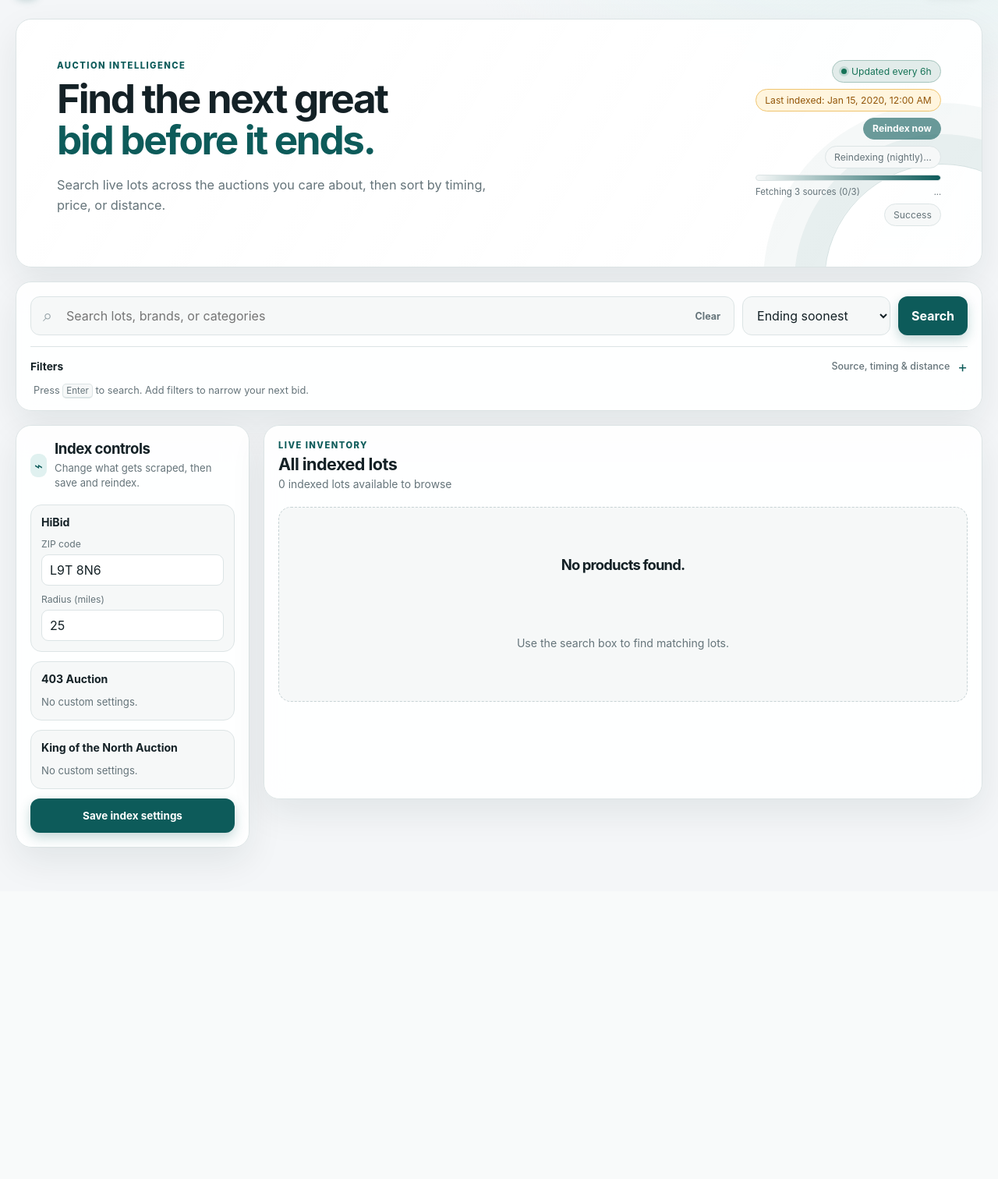
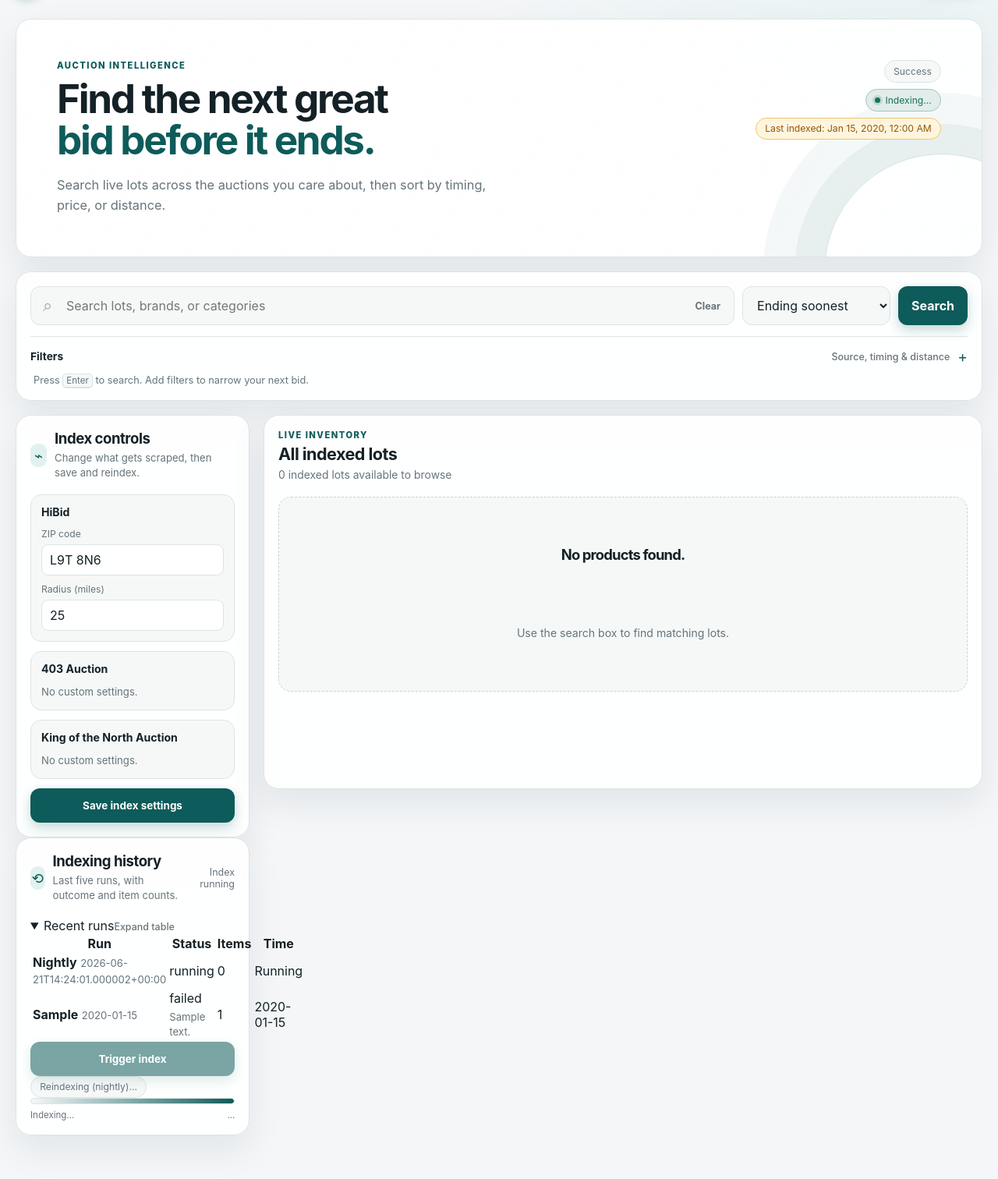
Before and after one commit to alisaleemh/auction-hunter, a Flask app: page / in a window 1280 px wide. Shown: the part 64-1576 px from the top of the page at 78% size. Before the commit the page ends 1172 px from the top, so only its background shows below. Run offline with Flask 3, Linux system fonts and the light colour scheme; tables that the repository leaves empty hold one stand-in row (values such as "Sample post"); some libraries are stand-ins or nearby versions.

Commit message:
Add indexing history panel

```diff
--- a/app.py
+++ b/app.py
@@ -52,6 +52,10 @@ def metadata_payload() -> dict:
         "index_heartbeat_at": metadata.index_heartbeat_at,
         "index_stale": metadata.index_stale,
     }
+
+
+def indexing_history_payload() -> list[dict]:
+    return store.get_index_run_history(limit=5)
 
 
 def source_config_payload() -> list[dict]:
@@ -232,6 +236,7 @@ def index():
         metadata=metadata,
         deploy_commit=deploy_commit,
         index_sources=source_config_payload(),
+        indexing_history=indexing_history_payload(),
     )
 
 
@@ -277,7 +282,7 @@ def api_search():
 
 @app.get("/api/status")
 def api_status():
-    return jsonify(metadata_payload())
+    return jsonify({**metadata_payload(), "indexing_history": indexing_history_payload()})
 
 
 @app.get("/api/index-config")
--- a/static/app.js
+++ b/static/app.js
@@ -26,6 +26,8 @@ const progressShell = document.getElementById("index-progress-shell");
 const progressFill = document.getElementById("index-progress-fill");
 const progressLabel = document.getElementById("index-progress-label");
 const progressPercent = document.getElementById("index-progress-percent");
+const historyBody = document.getElementById("history-body");
+const historyStatus = document.getElementById("history-status");
 const configForm = document.getElementById("index-config-form");
 const configStatus = document.getElementById("config-status");
 const themeToggle = document.getElementById("theme-toggle");
@@ -55,6 +57,7 @@ const initialState = {
   currentRunStartedAt: stateNode?.dataset.currentRunStartedAt || "",
   currentRunScope: stateNode?.dataset.currentRunScope || "",
   results: Array.isArray(window.__INITIAL_RESULTS__) ? window.__INITIAL_RESULTS__ : [],
+  indexingHistory: Array.isArray(window.__INITIAL_INDEXING_HISTORY__) ? window.__INITIAL_INDEXING_HISTORY__ : [],
 };
 
 function money(value) {
@@ -234,6 +237,40 @@ function updateReindexStatus(payload) {
   reindexButton.disabled = false;
 }
 
+function historyBadgeClass(status) {
+  if (status === "running") return "history-badge running";
+  if (status === "failed") return "history-badge failed";
+  return "history-badge success";
+}
+
+function renderHistory(history) {
+  if (!historyBody) return;
+  if (!Array.isArray(history) || !history.length) {
+    historyBody.innerHTML = '<tr><td colspan="4" class="muted">No index runs yet.</td></tr>';
+    return;
+  }
+  historyBody.innerHTML = history.map((run) => {
+    const summary = run.error_text || run.success_summary || run.progress_message || "";
+    const items = Number.isFinite(Number(run.item_count)) ? Number(run.item_count) : 0;
+    return `
+      <tr data-history-run>
+        <td>
+          <div class="history-run">
+            <strong>${escapeHtml((run.scope || "manual").replace(/^./, (m) => m.toUpperCase()))}</strong>
+            <span class="muted">${escapeHtml(run.started_at || "")}</span>
+          </div>
+        </td>
+        <td>
+          <span class="${historyBadgeClass(run.status)}">${escapeHtml(run.status || "success")}</span>
+          ${summary ? `<div class="muted history-note">${escapeHtml(summary)}</div>` : ""}
+        </td>
+        <td>${items}</td>
+        <td>${escapeHtml(run.finished_at || "Running")}</td>
+      </tr>
+    `;
+  }).join("");
+}
+
 function updateProgress(payload) {
   if (!progressShell || !progressFill || !progressLabel || !progressPercent) return;
 
@@ -255,6 +292,9 @@ function updateProgress(payload) {
   progressLabel.textContent = total > 0 ? `${label} (${done}/${total})` : label;
   progressPercent.textContent = indeterminate ? "..." : `${percent.toFixed(0)}%`;
   progressFill.parentElement?.setAttribute("aria-valuenow", indeterminate ? "0" : String(Math.round(percent)));
+  if (historyStatus) {
+    historyStatus.textContent = indexing ? "Index running" : "History loaded";
+  }
 }
 
 function readConfig() {
@@ -450,13 +490,16 @@ async function triggerReindex() {
     if (!response.ok && response.status !== 409) {
       throw new Error(`Reindex failed (${response.status})`);
     }
+    if (payload?.indexing_history) renderHistory(payload.indexing_history);
     updateReindexStatus(payload);
     updateProgress(payload);
+    if (payload?.indexing_history) renderHistory(payload.indexing_history);
     if (response.status === 202 || payload?.status === "started") {
       const poll = window.setInterval(async () => {
         try {
           const statusResponse = await fetch("/api/status");
           const statusPayload = await statusResponse.json();
+          if (statusPayload?.indexing_history) renderHistory(statusPayload.indexing_history);
           updateReindexStatus(statusPayload);
           updateProgress(statusPayload);
           if (!statusPayload.indexing) {
@@ -502,6 +545,7 @@ function initialize() {
   updateTimeLeft();
   updateReindexStatus();
   updateProgress();
+  renderHistory(initialState.indexingHistory);
   renderResults(initialState.results || [], initialState.query);
   updateSummary(initialState.query, initialState.total || initialState.results.length || 0);
   updatePagination(initialState.query, initialState.sort || "ending_soonest", initialState.total || 0, initialState.offset || 0, initialState.results.length || 0);
--- a/templates/index.html
+++ b/templates/index.html
@@ -23,37 +23,11 @@
           <p class="hero-copy">Search live lots across the auctions you care about, then sort by timing, price, or distance.</p>
         </div>
         <div class="status-stack">
-          <span class="pill live-pill"><span class="status-dot" aria-hidden="true"></span>Updated every 6h</span>
-          <span class="pill" id="index-status" data-indexed-at="{{ metadata.indexed_at or '' }}">
-            Last indexed: {{ metadata.indexed_at or "Not indexed yet" }}
-          </span>
           {% if deploy_commit %}
             <span class="pill subtle" title="Commit deployed in the current container">
               Deployed commit {{ deploy_commit }}
             </span>
           {% endif %}
-          {% if metadata.last_run_duration_seconds is not none %}
-            <span class="pill subtle">
-              Last run took {{ "%.0f"|format((metadata.last_run_duration_seconds / 60) if metadata.last_run_duration_seconds < 3600 else (metadata.last_run_duration_seconds / 3600)) }}{{ "m" if metadata.last_run_duration_seconds < 3600 else "h" }}
-            </span>
-          {% endif %}
-          {% set last_success_duration = metadata.last_success_duration_seconds if metadata.last_success_duration_seconds is defined else none %}
-          {% if last_success_duration is not none %}
-            <span class="pill subtle">
-              Last successful index took {{ "%.0f"|format((last_success_duration / 60) if last_success_duration < 3600 else (last_success_duration / 3600)) }}{{ "m" if last_success_duration < 3600 else "h" }}
-            </span>
-          {% endif %}
-          <button type="button" class="pill action-pill" id="reindex-button">Reindex now</button>
-          <span class="pill subtle reindex-status" id="reindex-status" aria-live="polite">Checking reindex status...</span>
-          <div class="progress-shell" id="index-progress-shell" aria-live="polite">
-            <div class="progress-track" role="progressbar" aria-label="Index progress" aria-valuemin="0" aria-valuemax="100" aria-valuenow="0">
-              <div class="progress-fill" id="index-progress-fill"></div>
-            </div>
-            <div class="progress-meta">
-              <span class="progress-label" id="index-progress-label">Waiting for progress</span>
-              <span class="progress-percent" id="index-progress-percent">0%</span>
-            </div>
-          </div>
           {% if metadata.indexed_lot_count is not none %}
             <span class="pill subtle">
               Indexed {{ metadata.indexed_lot_count }} lots{% if metadata.indexed_auction_count is not none %} across {{ metadata.indexed_auction_count }} auctions{% endif %}{% if metadata.indexed_source_count is not none %} from {{ metadata.indexed_source_count }} sources{% endif %}
@@ -62,6 +36,10 @@
           {% if metadata.last_run_status %}
             <span class="pill subtle">{{ metadata.last_run_status|capitalize }}{% if metadata.last_run_finished_at %} · {{ metadata.last_run_finished_at }}{% endif %}</span>
           {% endif %}
+          <span class="pill live-pill"><span class="status-dot" aria-hidden="true"></span>{{ "Indexing..." if metadata.indexing else "Ready" }}</span>
+          <span class="pill" id="index-status" data-indexed-at="{{ metadata.indexed_at or '' }}">
+            Last indexed: {{ metadata.indexed_at or "Not indexed yet" }}
+          </span>
         </div>
       </section>
 
@@ -106,6 +84,72 @@
                 <button type="submit" class="primary-button">Save index settings</button>
               </div>
             </form>
+          </section>
+          <section class="config-shell history-shell">
+            <div class="panel-heading">
+              <span class="panel-icon" aria-hidden="true">⟲</span>
+              <div>
+                <h2>Indexing history</h2>
+                <p class="muted">Last five runs, with outcome and item counts.</p>
+              </div>
+              <div class="status-note" id="history-status" aria-live="polite"></div>
+            </div>
+            <details class="history-details" open>
+              <summary><span>Recent runs</span><span class="filter-summary">Expand table</span></summary>
+              <div class="history-panel">
+                <div class="history-table-wrap">
+                  <table class="history-table" aria-label="Recent index runs">
+                    <thead>
+                      <tr>
+                        <th>Run</th>
+                        <th>Status</th>
+                        <th>Items</th>
+                        <th>Time</th>
+                      </tr>
+                    </thead>
+                    <tbody id="history-body">
+                      {% for run in indexing_history %}
+                        <tr data-history-run>
+                          <td>
+                            <div class="history-run">
+                              <strong>{{ run.scope|capitalize }}</strong>
+                              <span class="muted">{{ run.started_at }}</span>
+                            </div>
+                          </td>
+                          <td>
+                            <span class="history-badge {{ run.status }}">{{ run.status }}</span>
+                            {% if run.error_text %}
+                              <div class="muted history-note">{{ run.error_text }}</div>
+                            {% elif run.success_summary %}
+                              <div class="muted history-note">{{ run.success_summary }}</div>
+                            {% elif run.progress_message %}
+                              <div class="muted history-note">{{ run.progress_message }}</div>
+                            {% endif %}
+                          </td>
+                          <td>{{ run.item_count or 0 }}</td>
+                          <td>{{ run.finished_at or "Running" }}</td>
+                        </tr>
+                      {% endfor %}
+                    </tbody>
+                  </table>
+                </div>
+              </div>
+            </details>
+            <div class="config-actions history-actions">
+              <button type="button" class="primary-button" id="reindex-button">Trigger index</button>
+              <div class="index-status-stack">
+                <span class="pill subtle reindex-status" id="reindex-status" aria-live="polite">Checking indexing status...</span>
+                <div class="progress-shell" id="index-progress-shell" aria-live="polite">
+                  <div class="progress-track" role="progressbar" aria-label="Index progress" aria-valuemin="0" aria-valuemax="100" aria-valuenow="0">
+                    <div class="progress-fill" id="index-progress-fill"></div>
+                  </div>
+                  <div class="progress-meta">
+                    <span class="progress-label" id="index-progress-label">Waiting for progress</span>
+                    <span class="progress-percent" id="index-progress-percent">0%</span>
+                  </div>
+                </div>
+              </div>
+            </div>
           </section>
         </aside>
 
@@ -187,14 +231,16 @@
       data-progress-done="{{ metadata.progress_done or '' }}"
       data-progress-percent="{{ metadata.progress_percent or '' }}"
       data-progress-message="{{ metadata.progress_message or '' }}"
+      data-indexing-history="{{ indexing_history|tojson|e }}"
     ></div>
     <script>
       window.__INITIAL_RESULTS__ = {{ results|tojson }};
       window.__INITIAL_QUERY__ = {{ query|tojson }};
       window.__INITIAL_SORT__ = {{ sort|tojson }};
       window.__INITIAL_LIMIT__ = {{ limit|tojson }};
-      window.__INITIAL_SOURCES__ = {{ sources|tojson }};
-      window.__INITIAL_ENDING_WITHIN__ = {{ ending_within|tojson }};
+    window.__INITIAL_SOURCES__ = {{ sources|tojson }};
+    window.__INITIAL_ENDING_WITHIN__ = {{ ending_within|tojson }};
+    window.__INITIAL_INDEXING_HISTORY__ = {{ indexing_history|tojson }};
     </script>
     <script src="{{ url_for('static', filename='app.js') }}"></script>
   </body>
```
Also changed, not shown: store.py (+36 -0 lines), tests/test_app.py (+15 -2 lines).
